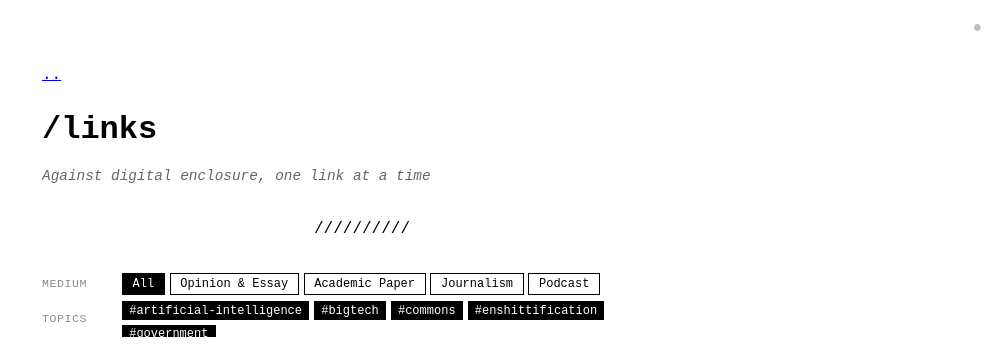
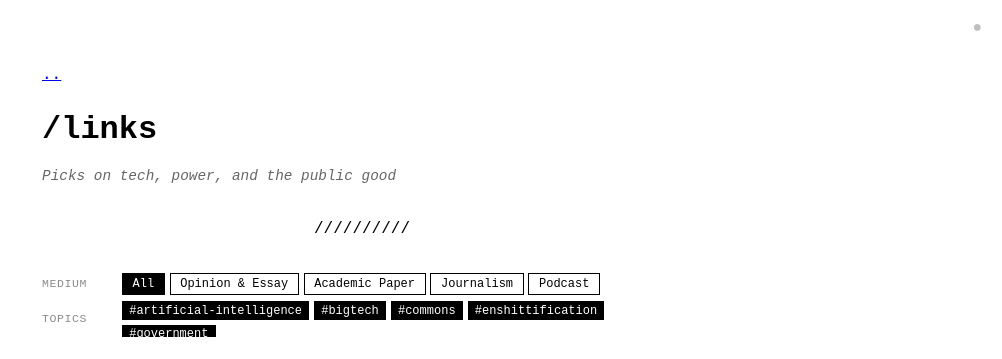
Before and after one commit to PLrolle/plrolle.github.io, a Jekyll site: the page built from links.md, in a window 1280 px wide. Shown: the top 359 px of the page, without its empty margins (278-1280 px from the left). Built offline with Jekyll 4.4.1, drawn with Linux system fonts in a browser that asks for light colours.

Commit message:
content: update /links subtitle
https://claude.ai/code/session_016X5NZqxTYQ8AbJZwpTqG24

```diff
--- a/links.md
+++ b/links.md
@@ -1,6 +1,6 @@
 ---
 layout: links
 title: /links
-description: "Against digital enclosure, one link at a time"
+description: "Picks on tech, power, and the public good"
 permalink: /links.html
 ---
```
